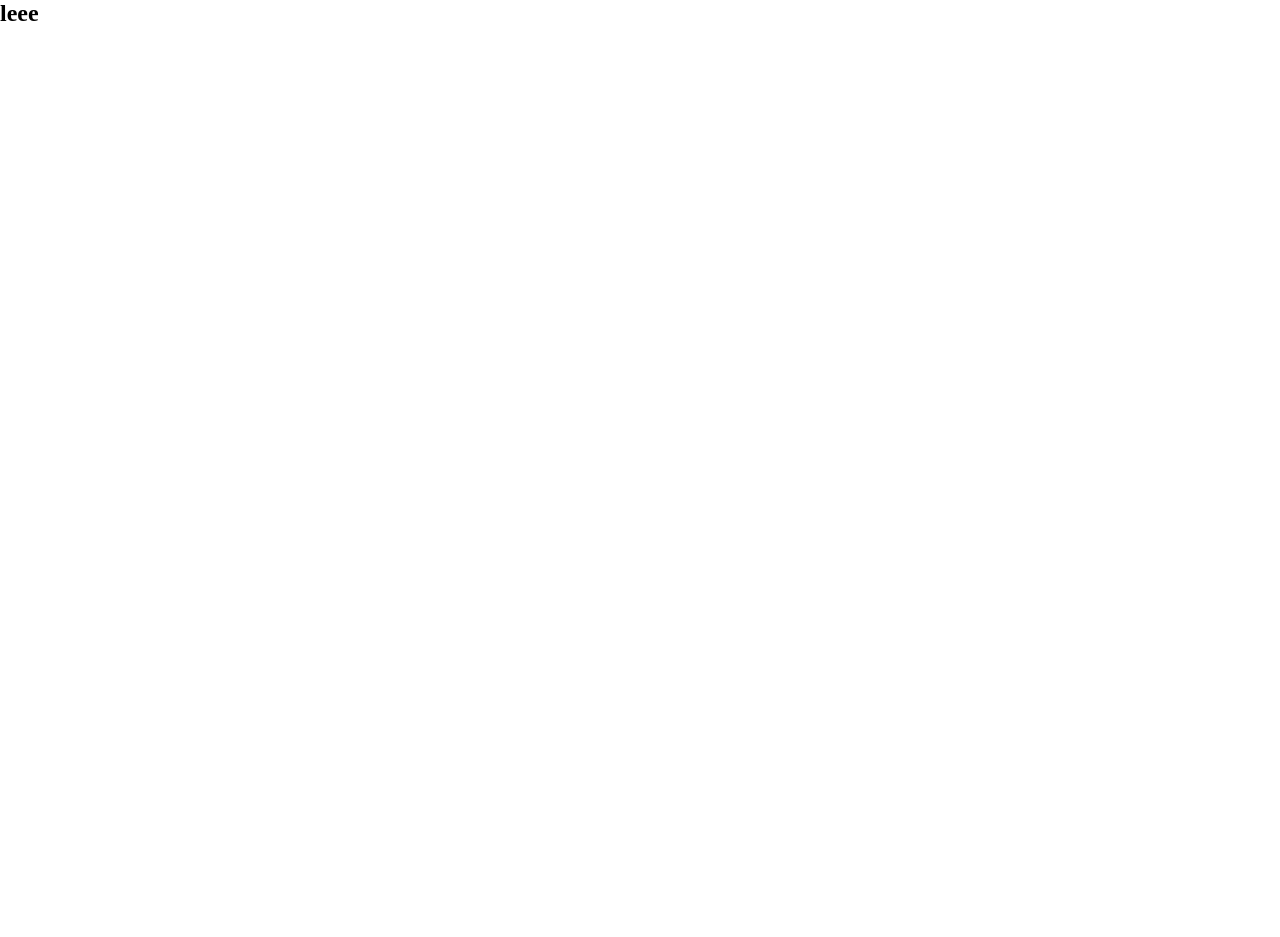
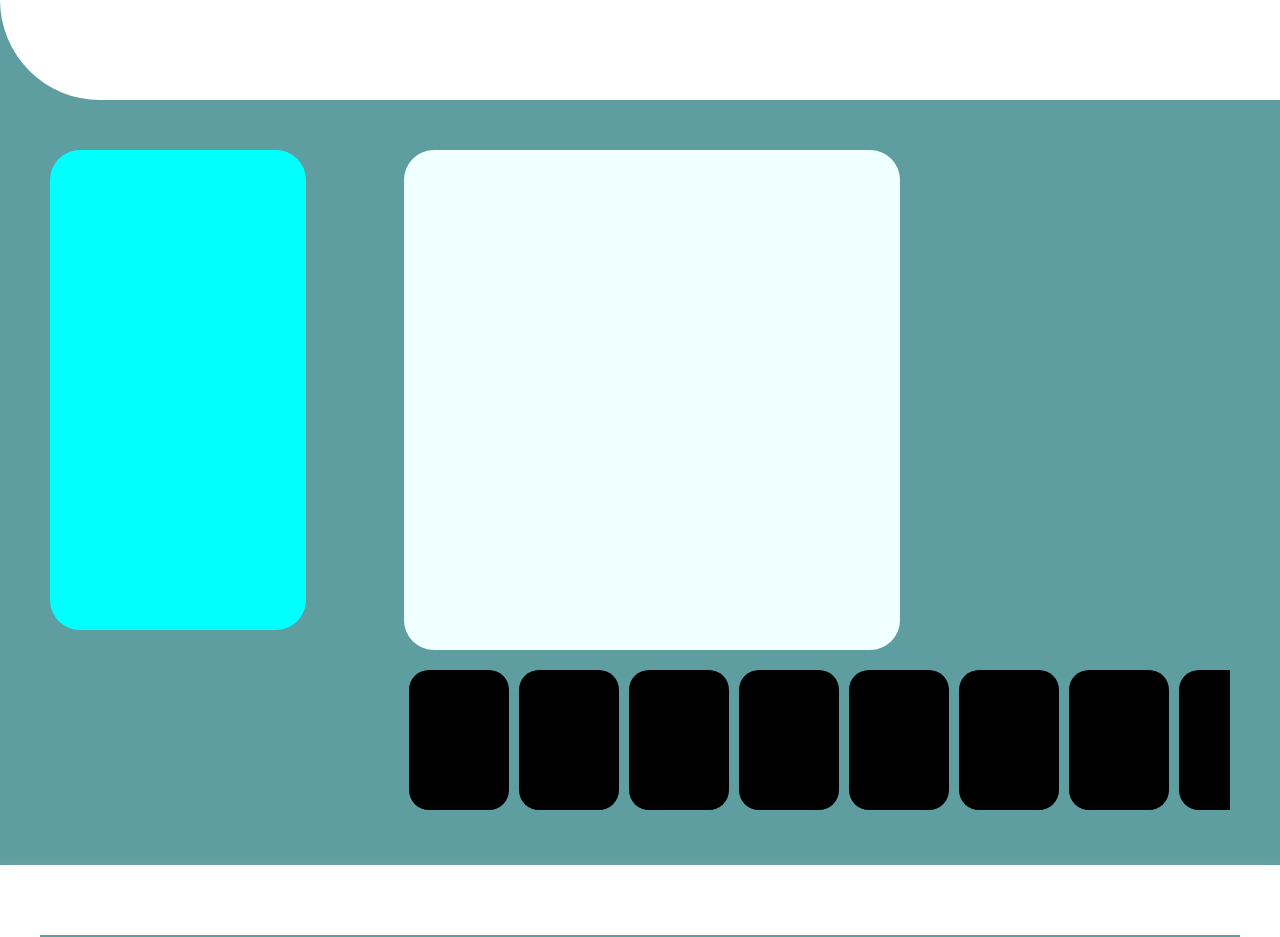
Before and after one commit to nahommb/Photo-Studio, a React (Vite) app: page /detail in a window 1280 px wide. Before the commit this address had no page. Shown: the top 937 px of the page. Before the commit the page ends 800 px from the top, so only its background shows below. Built offline with nearby package versions, Linux system fonts and the light colour scheme.

Commit message:
some changes

```diff
--- a/index.html
+++ b/index.html
@@ -14,6 +14,8 @@
     <link rel="stylesheet" href="/src/home/fourth-body/fourth-body.css">
     <link rel="stylesheet" href="/src/home/fifth-body/fifth-body.css">
     <link rel="stylesheet" href="/src/home/sixth/sixth-body.css">
+    <link rel="stylesheet" href="/src/detail/detail.css">
+    <link rel="stylesheet" href="/src/detail/detail-one.css">
 
     <link rel="preconnect" href="https://fonts.googleapis.com">
     <link rel="preconnect" href="https://fonts.gstatic.com" crossorigin>
--- /dev/null
+++ b/src/Detail-container.jsx
@@ -0,0 +1,9 @@
+import React from "react";
+import Detail from "./detail/detail";
+
+function DetailContainer(){
+    return <>
+        <Detail/>
+    </>
+}
+export default DetailContainer;
--- /dev/null
+++ b/src/detail/detail-one.css
@@ -0,0 +1,60 @@
+.detail-one{
+    /* background-color: silver; */
+    margin-top: 100px;
+    /* height: 30rem; */
+    display: flex;
+    justify-content: space-between;
+    padding: 50px;
+
+}
+.detail-one-item-1{
+  width:20%;
+  height: 30rem;
+  background-color: aqua;
+  position: fixed;
+  border-radius: 30px;
+  z-index: 0;
+}
+.detail-one-item-2{
+   /* height: 50rem; */
+   /* background-color: blue; */
+   margin-left: 30%;
+   width: 70%;
+}
+
+.photo-1{
+    height: 500px;
+    width: 60%;
+    border-radius: 30px;
+    background-color: azure;
+    margin-bottom: 15px;
+}
+.scroll-photo{
+    height: 150px;
+    width: 100%;
+    /* background-color: red; */
+    display: flex;
+    /* justify-content: space-between; */
+    /* align-items: center; */
+    overflow-x: scroll;
+}
+.scroll-photo div{
+   min-width: 100px;
+    background-color: black;
+    margin: 5px;
+    border-radius: 20px;
+}
+.scroll-photo::-webkit-scrollbar{
+    width: 0px;
+}
+@media screen and (min-width:900px) {
+    .detail-one-item-2{
+        width: 70%;
+        margin-left: 30%;
+    }
+}
+@media screen and (max-width:600px) {
+    .detail-one-item-1{
+        width: 200px;
+    }
+}
--- /dev/null
+++ b/src/detail/detail-one.jsx
@@ -0,0 +1,28 @@
+function DetailOne(){
+    return <section className="detail-one">
+         <div className="detail-one-item-1">
+
+         </div>
+         <div className="detail-one-item-2">
+              <div className="photo-1"></div>
+              <div className="scroll-photo">
+                <div></div>
+                <div></div>
+                <div></div>
+                <div></div>
+                <div></div>
+                <div></div>
+                <div></div>
+                <div></div>
+                <div></div>
+                <div></div>
+                <div></div>
+                <div></div>
+
+              </div>
+              <div></div>
+         </div>
+    </section>
+}
+
+export default DetailOne
--- /dev/null
+++ b/src/detail/detail.css
@@ -0,0 +1,7 @@
+.detail-container{
+    height: 100vh;
+    /* background-color: aqua; */
+}
+*{
+    background-color: cadetblue;
+}
--- /dev/null
+++ b/src/detail/detail.jsx
@@ -0,0 +1,14 @@
+import React from "react";
+import Header from "../home/header/Header";
+import SixthBody from "../home/sixth/sixth-body";
+import FirstBody from "../home/first-body/first-body";
+import DetailOne from "./detail-one";
+
+function Detail(){
+    return<section className="detail-container">
+        <Header/>
+        <DetailOne/>
+        <SixthBody/>
+    </section>
+}
+export default Detail;
--- a/src/home/sixth/sixth-body.css
+++ b/src/home/sixth/sixth-body.css
@@ -9,6 +9,7 @@
 }
 .sixth-body{
     background-color: white;
+    z-index: 10;
 }
 .sixth-body .dv-one div{
     height: 200px;
--- a/src/main.jsx
+++ b/src/main.jsx
@@ -1,6 +1,7 @@
 import React from 'react'
 import ReactDOM from 'react-dom/client'
 import App from './App.jsx'
+import DetailContainer from './Detail-container.jsx'
 import { createBrowserRouter,RouterProvider } from 'react-router-dom';
 
 
@@ -8,7 +9,11 @@ const router = createBrowserRouter([
    {
     path:'/',
     element:<App/>,
-    errorElement:<h2>leee</h2>
+    errorElement:<h2>error</h2>
+   },
+   {
+    path:'/detail',
+    element:<DetailContainer/>
    }
 ])
 ReactDOM.createRoot(document.getElementById('root')).render(
```
